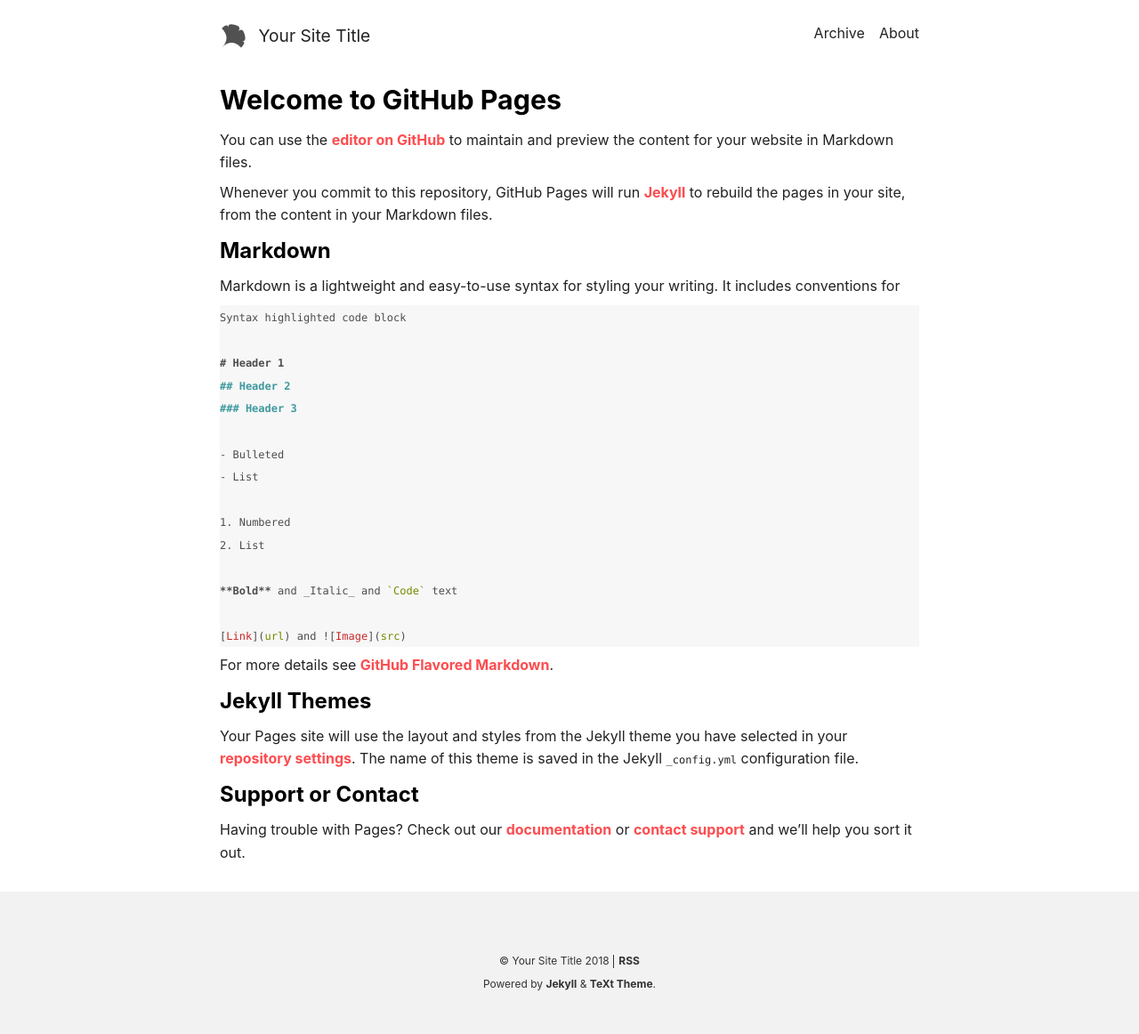
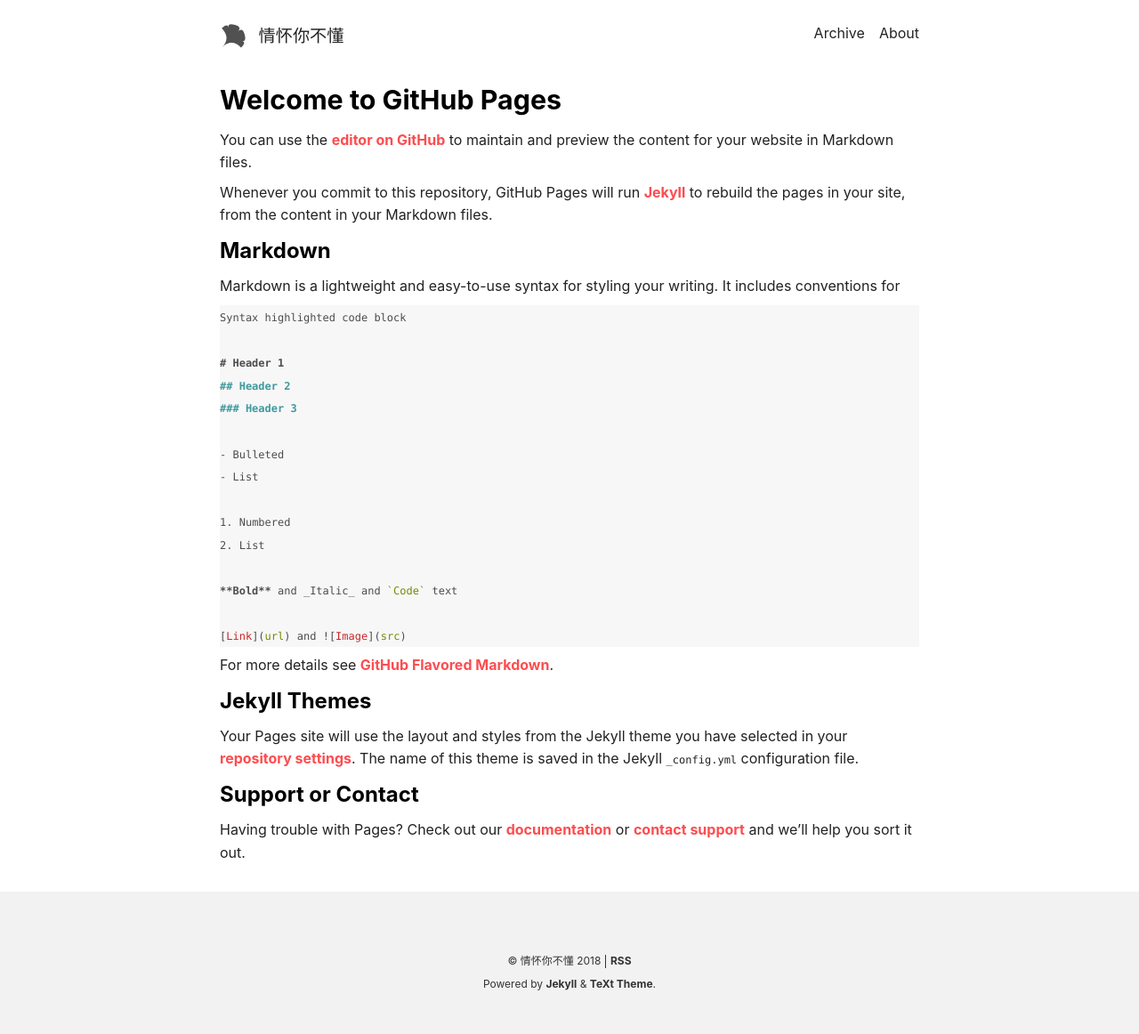
Before and after one commit to neroXu/nero.github.io, a Jekyll site: the page built from index.md, in a window 1280 px wide. Shown: the whole page at 89% size. Built offline with Jekyll 4.4.1, drawn with Linux system fonts in a browser that asks for light colours; nearby versions of some CDN libraries; our own code applies the rules of GitHub Pages for plain Markdown files; the list of posts is cut into pages by our own code.

Commit message:
update config

```diff
--- a/_config.yml
+++ b/_config.yml
@@ -20,7 +20,7 @@
 highlight_theme: default # "default" (default), "tomorrow", "tomorrow-night", "tomorrow-night-eighties", "tomorrow-night-blue", "tomorrow-night-bright"
 url     : # the base hostname & protocol for your site e.g. https://www.someone.com
 baseurl : # does not include hostname
-title   : Your Site Title
+title   : 情怀你不懂
 description: > # this means to ignore newlines until "Language & timezone"
   Your Site Description
 
@@ -35,7 +35,7 @@
 ##############################
 author:
   type      : # "person" (default), "organization"
-  name      : Your Name
+  name      : 情怀你不懂
   url       :
   avatar    : # path or url of avatar image
   bio       : I am an amazing person.
@@ -51,7 +51,7 @@
 
 ## => GitHub Repository (if the site is hosted by GitHub)
 ##############################
-repository: user_name/repo_name
+repository: neroXu/neroXu.github.io
 repository_tree: master
 
 
```
